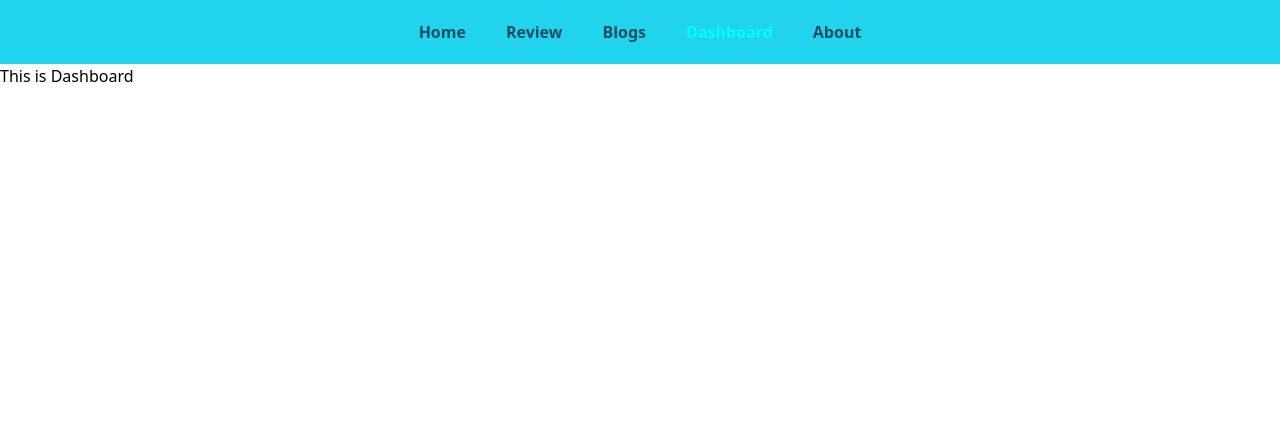
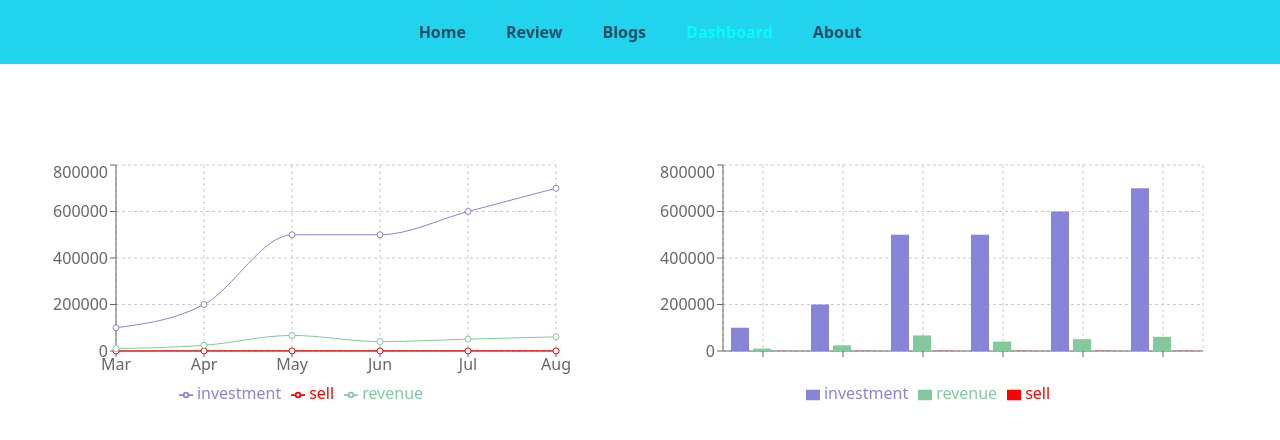
Before and after one commit to 6epotato/Movie-hub, a React (Create React App) app: page /dashboard in a window 1280 px wide. Shown: the top 440 px of the page. Built offline with nearby package versions, Linux system fonts and the light colour scheme.

Commit message:
char add done

```diff
--- a/package.json
+++ b/package.json
@@ -10,6 +10,7 @@
     "react-dom": "^18.0.0",
     "react-router-dom": "^6.3.0",
     "react-scripts": "5.0.0",
+    "recharts": "^2.1.9",
     "web-vitals": "^2.1.4"
   },
   "scripts": {
--- a/public/review.json
+++ b/public/review.json
@@ -37,7 +37,7 @@
     {
         "id": 6,
         "img": "https://cdn.vox-cdn.com/thumbor/cbJetqonXrrJJyxjbl8jZ1W0TeI=/9x0:3693x2763/1200x800/filters:focal(9x0:3693x2763)/cdn.vox-cdn.com/uploads/chorus_image/image/50035529/493618897.0.jpg",
-        "name": "JAbbas Kiarostami",
+        "name": "Jabbas Kiarostami",
         "rating": 5.0,
         "description": "I've watched it about several times and I absolutely love it. It's great and funny. It is one of my favourite animated films of all time."
     }
--- /dev/null
+++ b/src/component/cahrts/MyBarChart.js
@@ -0,0 +1,57 @@
+import React from 'react';
+import { Bar, BarChart, CartesianGrid, Legend, Tooltip, XAxis, YAxis } from 'recharts';
+
+const MyBarChart = () => {
+    const myBarchartData = [
+        {
+            "month": "Mar",
+            "investment": 100000,
+            "sell": 241,
+            "revenue": 10401
+        },
+        {
+            "month": "Apr",
+            "investment": 200000,
+            "sell": 423,
+            "revenue": 24500
+        },
+        {
+            "month": "May",
+            "investment": 500000,
+            "sell": 726,
+            "revenue": 67010
+        },
+        {
+            "month": "Jun",
+            "investment": 500000,
+            "sell": 529,
+            "revenue": 40405
+        },
+        {
+            "month": "Jul",
+            "investment": 600000,
+            "sell": 601,
+            "revenue": 50900
+        },
+        {
+            "month": "Aug",
+            "investment": 700000,
+            "sell": 670,
+            "revenue": 61000
+        }
+    ]
+    return (
+        <BarChart width={550} height={250} data={myBarchartData}>
+            <CartesianGrid strokeDasharray="3 3" />
+            <XAxis dataKey="Month" />
+            <YAxis />
+            <Tooltip />
+            <Legend />
+            <Bar dataKey="investment" fill="#8884d8" />
+            <Bar dataKey="revenue" fill="#82ca9d" />
+            <Bar dataKey="sell" fill="#ff0000" />
+        </BarChart>
+    );
+};
+
+export default MyBarChart;
--- /dev/null
+++ b/src/component/cahrts/MyLineChart.js
@@ -0,0 +1,58 @@
+import React from 'react';
+import { CartesianGrid, Legend, Line, LineChart, Tooltip, XAxis, YAxis } from 'recharts';
+
+const MyLineChart = () => {
+    const MyLinChartData = [
+        {
+            "month": "Mar",
+            "investment": 100000,
+            "sell": 241,
+            "revenue": 10401
+        },
+        {
+            "month": "Apr",
+            "investment": 200000,
+            "sell": 423,
+            "revenue": 24500
+        },
+        {
+            "month": "May",
+            "investment": 500000,
+            "sell": 726,
+            "revenue": 67010
+        },
+        {
+            "month": "Jun",
+            "investment": 500000,
+            "sell": 529,
+            "revenue": 40405
+        },
+        {
+            "month": "Jul",
+            "investment": 600000,
+            "sell": 601,
+            "revenue": 50900
+        },
+        {
+            "month": "Aug",
+            "investment": 700000,
+            "sell": 670,
+            "revenue": 61000
+        }
+    ]
+    return (
+        <LineChart width={550} height={250} data={MyLinChartData}
+            margin={{ top: 5, right: 30, left: 20, bottom: 5 }}>
+            <CartesianGrid strokeDasharray="3 3" />
+            <XAxis dataKey="month" />
+            <YAxis />
+            <Tooltip />
+            <Legend />
+            <Line type="monotone" dataKey="investment" stroke="#8884d8" />
+            <Line type="monotone" dataKey="sell" stroke="#ff0000" />
+            <Line type="monotone" dataKey="revenue" stroke="#82ca9d" />
+        </LineChart>
+    );
+};
+
+export default MyLineChart;
--- a/src/component/dashboard/Dashboard.js
+++ b/src/component/dashboard/Dashboard.js
@@ -1,9 +1,16 @@
 import React from 'react';
+import MyBarChart from '../cahrts/MyBarChart';
+import MyLineChart from '../cahrts/MyLineChart';
 
 const Dashboard = () => {
     return (
-        <div>
-            <h1>This is Dashboard</h1>
+        <div className='grid grid-cols-2 my-24 pl-9'>
+            <div>
+                <MyLineChart></MyLineChart>
+            </div>
+            <div>
+                <MyBarChart></MyBarChart>
+            </div>
         </div>
     );
 };
--- a/src/component/reviewitem/ReviewItem.css
+++ b/src/component/reviewitem/ReviewItem.css
@@ -1,4 +1,5 @@
 .review-item img {
     height: 100px;
     width: 100px;
+    padding-bottom: 10px;
 }
--- a/src/component/reviewitem/ReviewItem.js
+++ b/src/component/reviewitem/ReviewItem.js
@@ -4,7 +4,7 @@ import './ReviewItem.css';
 const ReviewItem = ({ review }) => {
     const { name, rating, description, img } = review;
     return (
-        <div className='pl-7 review-item'>
+        <div className='pl-7 review-item font-serif'>
             <div className='px-9 py-5'>
                 <img src={img} alt="" />
                 <h1 className='font-medium text-2xl'>{name}</h1>
```
Also changed, not shown: 1 other file (tests, documents, lock files or other folders).
